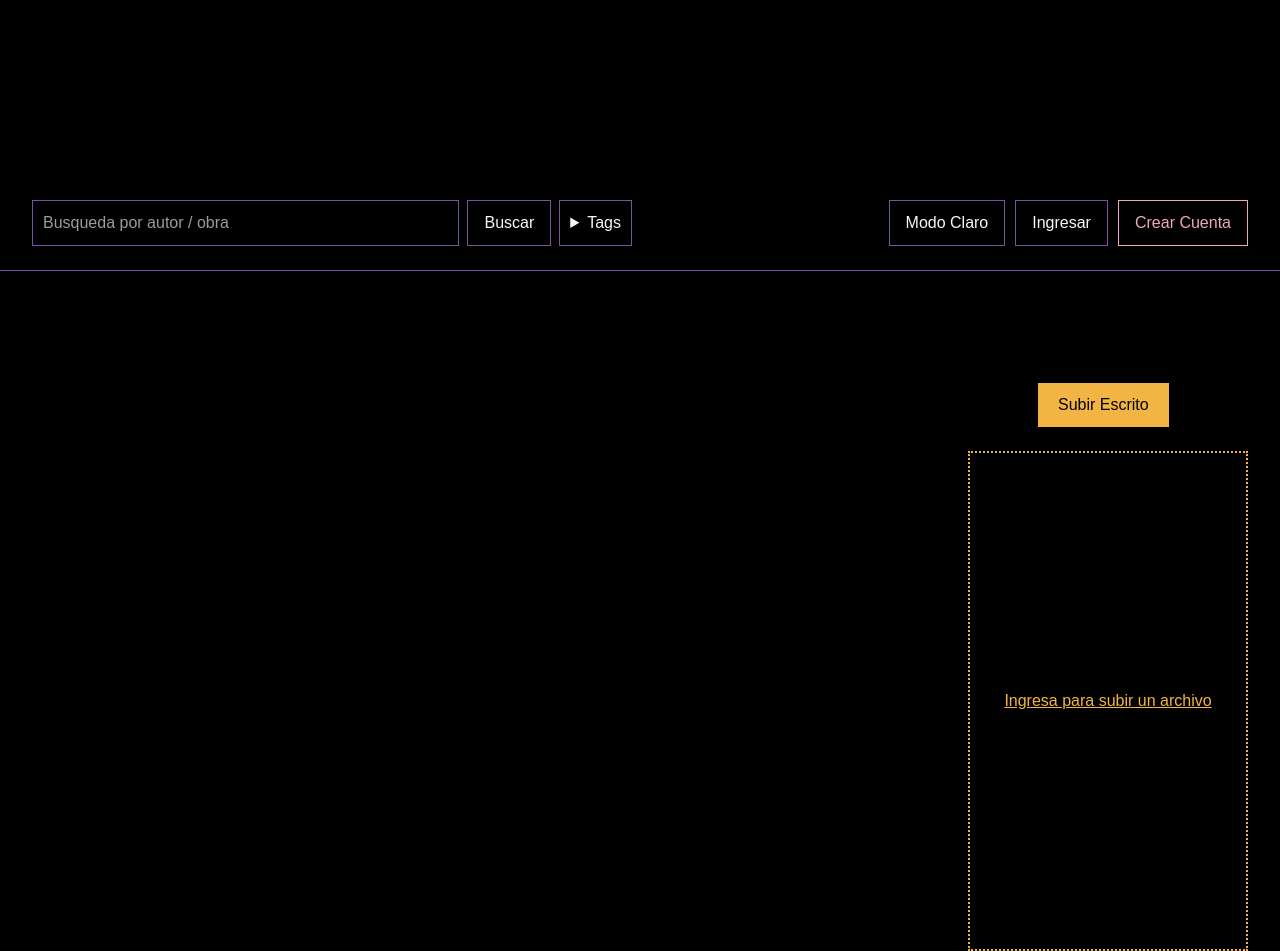
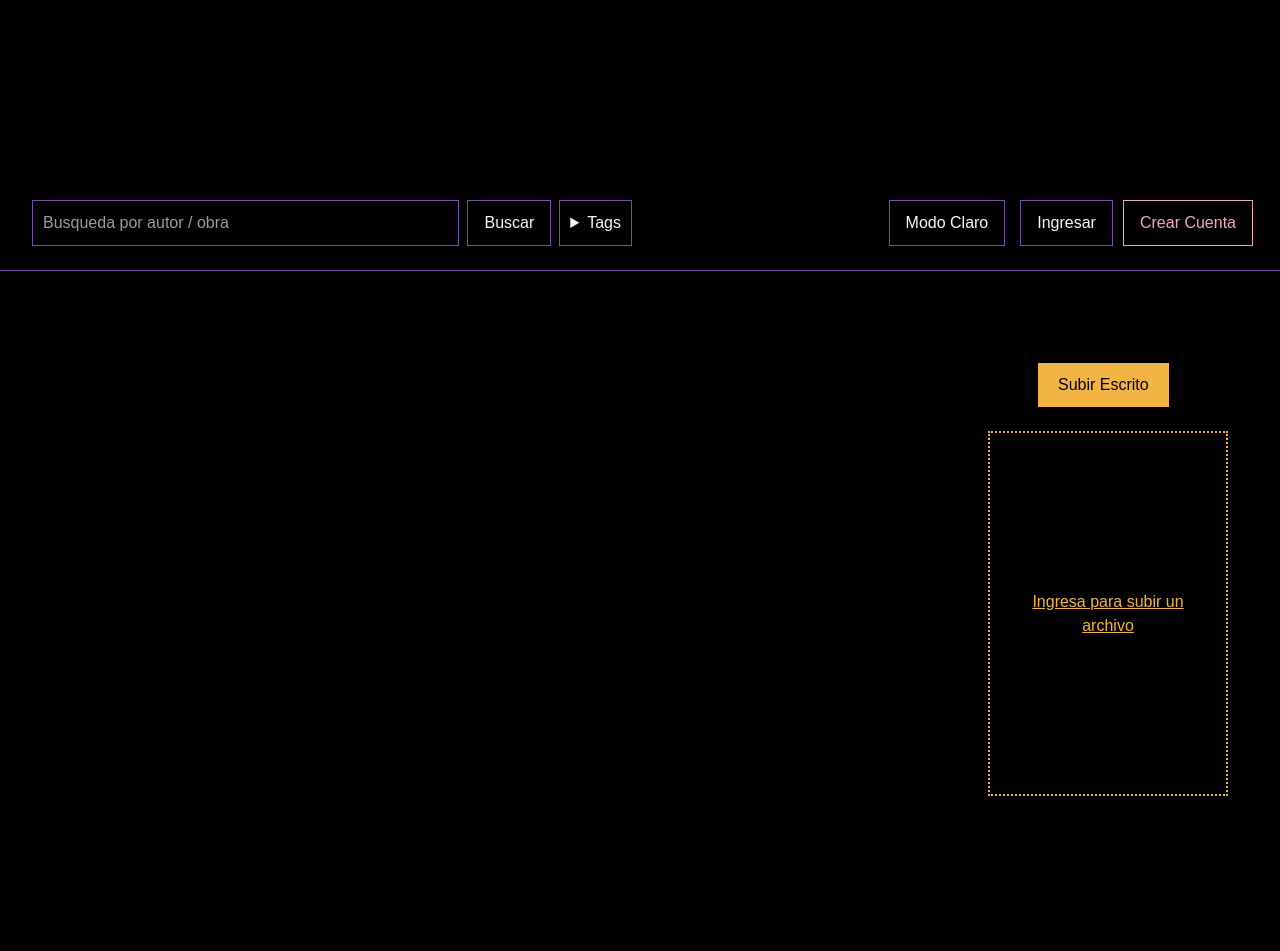
Before and after one commit to RValdesD/tintaeterna, a Django app: template pages/templates/pages/home.html in a window 1280 px wide. Shown: the part 374-1325 px from the top of the page. After the commit the page ends 1170 px from the top, so only its background shows below. Run offline with Django 5.2, Linux system fonts and the light colour scheme; the template is opened without the code that fills it: values that come from a table or form of the project are taken from there, others are empty; data comes from the database, SQL or seed files in the repository.

Commit message:
Style: cambios CSS

```diff
--- a/pages/static/pages/styles.css
+++ b/pages/static/pages/styles.css
@@ -40,6 +40,7 @@ button:hover,
     border: 1px solid var(--purple);
     background: transparent;
     color: var(--page-text);
+    transform: translateX(5px);
     cursor: pointer;
 }
 
@@ -114,7 +115,7 @@ main.homepage {
 .story-section {
     margin-bottom: 120px;
     position: relative;
-    top: 20px;
+    top: 60px;
 }
 
 h2 {
@@ -184,7 +185,7 @@ h1 {
     flex-direction: column;
     align-items: flex-start;
     gap: 24px;
-    transform: translateY(80px);
+    transform: translateY(60px);
 }
 
 .upload-button {
@@ -200,7 +201,9 @@ h1 {
 
 .upload-area {
     width: 100%;
-    min-height: 500px;
+    min-height: 365px;
+    min-width: 180px;
+    transform: translateX(20px);
     border: 2px dotted var(--accent);
     background: transparent;
 }
@@ -232,8 +235,11 @@ h1 {
     justify-content: center;
     align-items: center;
     gap: 16px;
+    width: 240px;
+    max-width: 100%;
     padding: 20px;
     text-align: center;
+    translateX
 }
 
 .upload-area.is-dragging {
@@ -318,6 +324,11 @@ main.homepage .story-grid {
     display: grid;
     grid-template-columns: repeat(5, minmax(0, 0.8fr));
     gap: 20px;
+}
+
+.story-grid {
+    position: relative;
+    top: 15px;
 }
 
 main.homepage .story-card {
```
